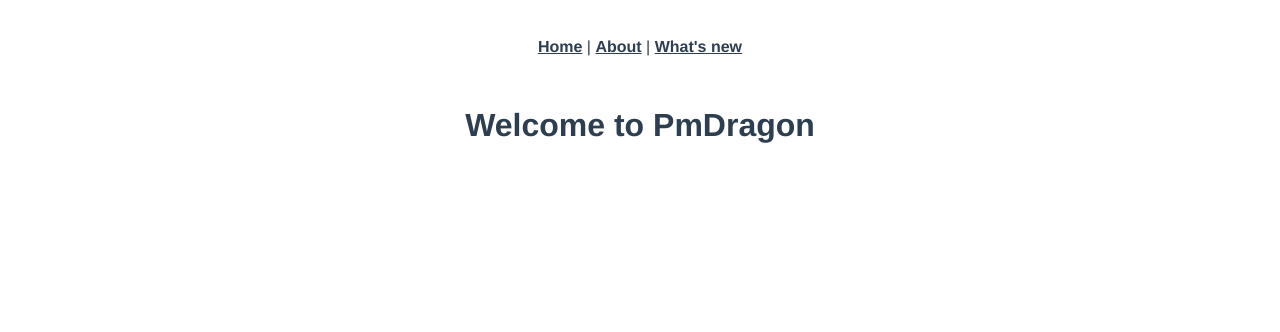
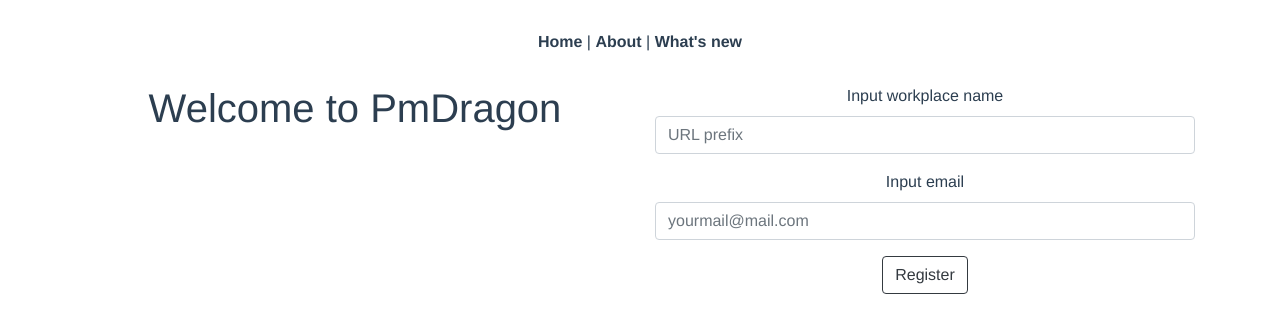
Before and after one commit to cybersturmer/pmdragon, a Vue app in the folder web/: page /#/ in a window 1280 px wide. Shown: the top 332 px of the page. Built offline with nearby package versions, Linux system fonts and the light colour scheme; the HTML template or start-up script is replaced by a standard one.

Commit message:
First Vue.js components

```diff
--- a/web/package.json
+++ b/web/package.json
@@ -8,7 +8,10 @@
     "lint": "vue-cli-service lint"
   },
   "dependencies": {
+    "bootstrap": "^4.5.0",
     "core-js": "^3.6.4",
+    "jquery": "^3.5.1",
+    "popper.js": "^1.16.1",
     "vue": "^2.6.11",
     "vue-router": "^3.1.6"
   },
--- /dev/null
+++ b/web/src/components/RegistrationForm.vue
@@ -0,0 +1,23 @@
+<template>
+    <form method="post">
+        <div class="form-group">
+            <label for="prefix_url">Input workplace name</label>
+            <input name="prefix_url" type="text" placeholder="URL prefix" class="form-control">
+        </div>
+        <div class="form-group">
+            <label for="email">Input email</label>
+            <input name="email" type="email" placeholder="yourmail@mail.com" class="form-control">
+        </div>
+        <button type="submit" class="btn btn-outline-dark">Register</button>
+    </form>
+</template>
+
+<script>
+export default {
+  name: 'RegistrationForm',
+};
+</script>
+
+<style scoped>
+
+</style>
--- a/web/src/main.js
+++ b/web/src/main.js
@@ -1,6 +1,10 @@
 import Vue from 'vue';
 import App from './App.vue';
 import router from './router';
+import 'jquery';
+import 'popper.js';
+import 'bootstrap';
+import 'bootstrap/dist/css/bootstrap.min.css';
 
 Vue.config.productionTip = false;
 
--- a/web/src/views/Home.vue
+++ b/web/src/views/Home.vue
@@ -1,16 +1,25 @@
 <template>
-  <div class="home">
-    <WelcomeScreen msg="Welcome to PmDragon"/>
+  <div class="container">
+    <div class="row justify-content-md-center">
+      <div class="col col-lg-6">
+        <WelcomeScreen msg="Welcome to PmDragon"/>
+      </div>
+      <div class="col col-lg-6">
+        <RegistrationForm/>
+      </div>
+    </div>
   </div>
 </template>
 
 <script>
 import WelcomeScreen from '../components/WelcomeScreen.vue';
+import RegistrationForm from '../components/RegistrationForm.vue';
 
 export default {
   name: 'Home',
   components: {
     WelcomeScreen,
+    RegistrationForm,
   },
 };
 </script>
```
